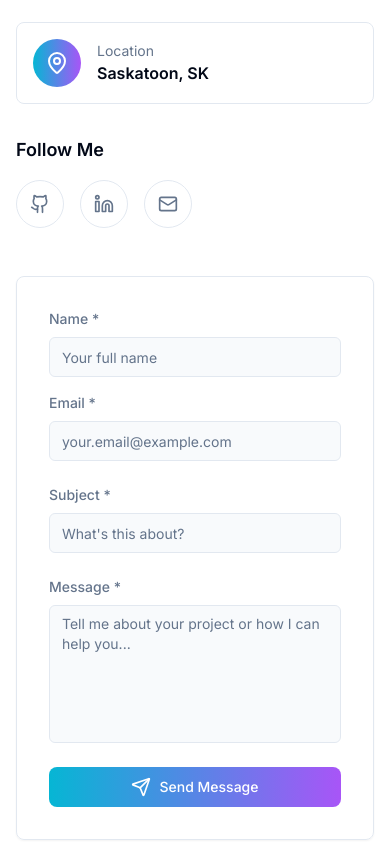
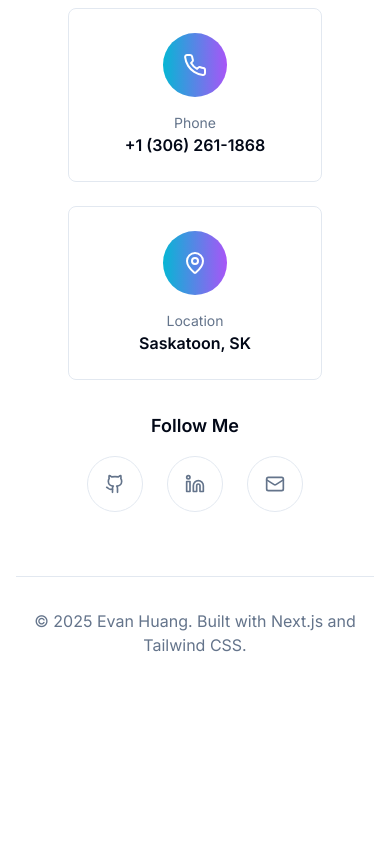
Before and after one commit to EvanHuang7/portfolio-app, a Next.js app: page / in a window 390 px wide. Shown: the part 9942-10784 px from the top of the page. After the commit the page ends 10679 px from the top, so only its background shows below. Built offline with nearby package versions, Linux system fonts and the light colour scheme.

Commit message:
remove contact form in contact section

```diff
--- a/components/Contact.tsx
+++ b/components/Contact.tsx
@@ -1,50 +1,9 @@
 "use client";
 
-import { useState } from "react";
-import {
-  Send,
-  Mail,
-  Phone,
-  MapPin,
-  Github,
-  Linkedin,
-  Twitter,
-} from "lucide-react";
+import { Mail, Phone, MapPin, Github, Linkedin } from "lucide-react";
 import { Card, CardContent } from "@/components/ui/card";
-import { Button } from "@/components/ui/button";
-import { Input } from "@/components/ui/input";
-import { Textarea } from "@/components/ui/textarea";
 
 const Contact = () => {
-  const [formData, setFormData] = useState({
-    name: "",
-    email: "",
-    subject: "",
-    message: "",
-  });
-  const [isSubmitting, setIsSubmitting] = useState(false);
-
-  const handleInputChange = (
-    e: React.ChangeEvent<HTMLInputElement | HTMLTextAreaElement>
-  ) => {
-    setFormData({
-      ...formData,
-      [e.target.name]: e.target.value,
-    });
-  };
-
-  const handleSubmit = async (e: React.FormEvent) => {
-    e.preventDefault();
-    setIsSubmitting(true);
-
-    // Simulate form submission
-    await new Promise((resolve) => setTimeout(resolve, 2000));
-
-    alert("Message sent successfully!");
-    setFormData({ name: "", email: "", subject: "", message: "" });
-    setIsSubmitting(false);
-  };
-
   const contactInfo = [
     {
       icon: <Mail size={24} />,
@@ -104,21 +63,21 @@ const Contact = () => {
 
         <div className="grid lg:grid-cols-2 gap-12">
           {/* Contact Information */}
-          <div>
+          <div className="lg:col-span-2 max-w-4xl mx-auto">
             <h3 className="text-2xl font-semibold text-foreground mb-8">
               Let&apos;s Connect
             </h3>
 
-            <div className="space-y-6 mb-8">
+            <div className="grid md:grid-cols-3 gap-6 mb-8">
               {contactInfo.map((info, index) => (
                 <a
                   key={index}
                   href={info.href}
                   target="_blank"
                   rel="noopener noreferrer"
-                  className="flex items-center p-4 bg-card/50 backdrop-blur-sm rounded-lg border border-border hover:border-muted-border transition-all duration-300 hover:bg-card/70"
+                  className="flex flex-col items-center p-6 bg-card/50 backdrop-blur-sm rounded-lg border border-border hover:border-muted-border transition-all duration-300 hover:bg-card/70 text-center"
                 >
-                  <div className="w-12 h-12 bg-gradient-to-r from-cyan-500 to-purple-500 rounded-full flex items-center justify-center text-white mr-4">
+                  <div className="w-16 h-16 bg-gradient-to-r from-cyan-500 to-purple-500 rounded-full flex items-center justify-center text-white mb-4">
                     {info.icon}
                   </div>
                   <div>
@@ -133,18 +92,18 @@ const Contact = () => {
               ))}
             </div>
 
-            <div>
+            <div className="text-center">
               <h4 className="text-lg font-semibold text-foreground mb-4">
                 Follow Me
               </h4>
-              <div className="flex space-x-4">
+              <div className="flex justify-center space-x-6">
                 {socialLinks.map((link, index) => (
                   <a
                     key={index}
                     href={link.href}
                     target="_blank"
                     rel="noopener noreferrer"
-                    className={`w-12 h-12 bg-card/50 backdrop-blur-sm rounded-full border border-border flex items-center justify-center text-muted-foreground transition-all duration-300 hover:border-muted-border transform hover:scale-110 ${link.color}`}
+                    className={`w-14 h-14 bg-card/50 backdrop-blur-sm rounded-full border border-border flex items-center justify-center text-muted-foreground transition-all duration-300 hover:border-muted-border transform hover:scale-110 ${link.color}`}
                   >
                     {link.icon}
                   </a>
@@ -152,108 +111,6 @@ const Contact = () => {
               </div>
             </div>
           </div>
-
-          {/* Contact Form */}
-          <Card className="bg-card/50 backdrop-blur-sm border-border">
-            <CardContent className="p-8">
-              <form onSubmit={handleSubmit} className="space-y-6">
-                <div className="grid sm:grid-cols-2 gap-4">
-                  <div>
-                    <label
-                      htmlFor="name"
-                      className="block text-sm font-medium text-muted-foreground mb-2"
-                    >
-                      Name *
-                    </label>
-                    <Input
-                      type="text"
-                      id="name"
-                      name="name"
-                      value={formData.name}
-                      onChange={handleInputChange}
-                      required
-                      className="bg-muted/50 border-border focus:border-cyan-400 text-foreground placeholder-muted-foreground"
-                      placeholder="Your full name"
-                    />
-                  </div>
-                  <div>
-                    <label
-                      htmlFor="email"
-                      className="block text-sm font-medium text-muted-foreground mb-2"
-                    >
-                      Email *
-                    </label>
-                    <Input
-                      type="email"
-                      id="email"
-                      name="email"
-                      value={formData.email}
-                      onChange={handleInputChange}
-                      required
-                      className="bg-muted/50 border-border focus:border-cyan-400 text-foreground placeholder-muted-foreground"
-                      placeholder="your.email@example.com"
-                    />
-                  </div>
-                </div>
-
-                <div>
-                  <label
-                    htmlFor="subject"
-                    className="block text-sm font-medium text-muted-foreground mb-2"
-                  >
-                    Subject *
-                  </label>
-                  <Input
-                    type="text"
-                    id="subject"
-                    name="subject"
-                    value={formData.subject}
-                    onChange={handleInputChange}
-                    required
-                    className="bg-muted/50 border-border focus:border-cyan-400 text-foreground placeholder-muted-foreground"
-                    placeholder="What's this about?"
-                  />
-                </div>
-
-                <div>
-                  <label
-                    htmlFor="message"
-                    className="block text-sm font-medium text-muted-foreground mb-2"
-                  >
-                    Message *
-                  </label>
-                  <Textarea
-                    id="message"
-                    name="message"
-                    value={formData.message}
-                    onChange={handleInputChange}
-                    required
-                    rows={6}
-                    className="bg-muted/50 border-border focus:border-cyan-400 text-foreground placeholder-muted-foreground resize-none"
-                    placeholder="Tell me about your project or how I can help you..."
-                  />
-                </div>
-
-                <Button
-                  type="submit"
-                  disabled={isSubmitting}
-                  className="w-full bg-gradient-to-r from-cyan-500 to-purple-500 hover:from-cyan-600 hover:to-purple-600 text-white border-0 py-3 rounded-lg transition-all duration-300 transform hover:scale-105 disabled:opacity-50 disabled:cursor-not-allowed disabled:hover:scale-100"
-                >
-                  {isSubmitting ? (
-                    <div className="flex items-center justify-center">
-                      <div className="w-5 h-5 border-2 border-white border-t-transparent rounded-full animate-spin mr-2" />
-                      Sending...
-                    </div>
-                  ) : (
-                    <>
-                      <Send size={20} className="mr-2" />
-                      Send Message
-                    </>
-                  )}
-                </Button>
-              </form>
-            </CardContent>
-          </Card>
         </div>
 
         {/* Footer */}
```
